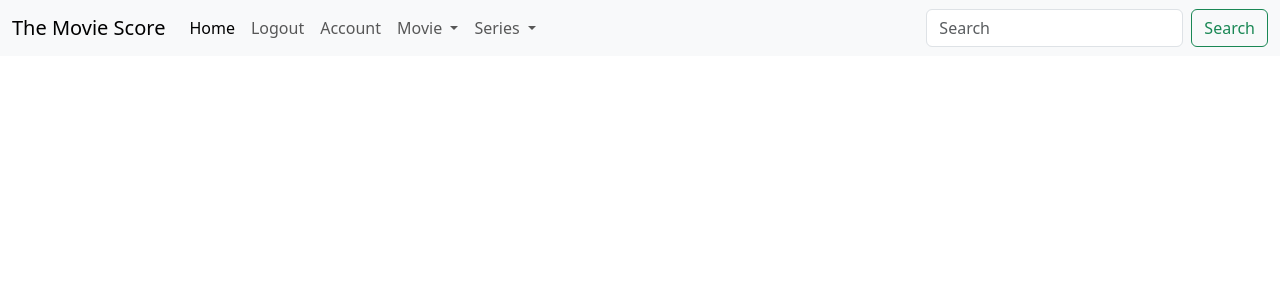
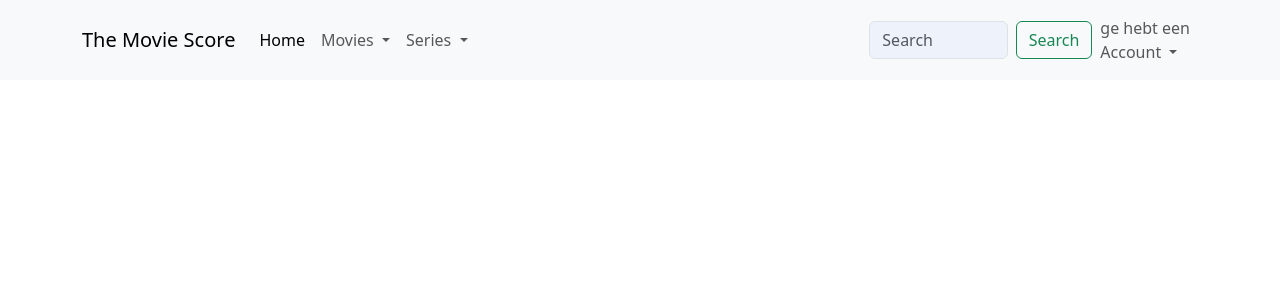
Before and after one commit to robbedeclerk/groepswerk2_review_website, a Flask app: page / in a window 1280 px wide. Shown: the top 300 px of the page. Run offline with Flask 3, Linux system fonts and the light colour scheme; the visitor is signed in with stand-in values (Sample User, id 1); data that the repository does not hold is empty; some libraries are stand-ins or nearby versions.

Commit message:
verder aan base gewerkt.

```diff
--- a/app/routes.py
+++ b/app/routes.py
@@ -193,48 +193,33 @@ def register():
 
 
 @app.route('/login', methods=['GET', 'POST'])
-# def login():
-#     # """
-#     # This function makes it possible for the user to login
-#     # """
-#     # # If the user is already logged in, he gets redirected to homepage.
-#     # if current_user.is_authenticated:
-#     #     return redirect(url_for("index"))
-#     # if request.method == 'GET':
-#     #     if 'next' in request.args:
-#     #         session['next'] = request.args.get('next')
-#     # form = LoginForm()
-#     # if form.validate_on_submit():
-#     #     user = db.session.scalar(sa.select(User).where(
-#     #         User.username == form.username.data))
-#     #     # db.session.scalar() will return the user object if it exists, or None if it does not.
-#     #     if user is None or not user.check_password(form.password.data):
-#     #         flash("Invalid username or password!")
-#     #         return redirect(url_for("login", next=request.args.get('next')))
-#     #     # .scalar() returned None or login failed on password check redirect to the login again.
-#     #     login_user(user, remember=form.remember_me.data)
-#     #     next_url = session.pop('next', None)
-#     #     if next_url:
-#     #         return redirect(next_url)
-#     #     else:
-#     #         return redirect(url_for('index'))
-#     # return render_template("login.html", title="Login", form=form)
 def login():
+    """
+    This function makes it possible for the user to login
+    """
+    # If the user is already logged in, he gets redirected to homepage.
     if current_user.is_authenticated:
-        return redirect(url_for('index'))
+        return redirect(url_for("index"))
+    if request.method == 'GET':
+        if 'next' in request.args:
+            session['next'] = request.args.get('next')
     form = LoginForm()
     if form.validate_on_submit():
-        user = db.session.scalar(
-            sa.select(User).where(User.username == form.username.data))
+        user = db.session.scalar(sa.select(User).where(
+            User.username == form.username.data))
+        # db.session.scalar() will return the user object if it exists, or None if it does not.
         if user is None or not user.check_password(form.password.data):
-            flash('Invalid username or password')
-            return redirect(url_for('login'))
+            flash("Invalid username or password!")
+            return redirect(url_for("login", next=request.args.get('next')))
+        # .scalar() returned None or login failed on password check redirect to the login again.
         login_user(user, remember=form.remember_me.data)
-        next_page = request.args.get('next')
-        if not next_page or urlsplit(next_page).netloc != '':
-            next_page = url_for('index')
-        return redirect(next_page)
-    return render_template('login.html', title='Sign In', form=form)
+        next_url = session.pop('next', None)
+        if next_url:
+            return redirect(next_url)
+        else:
+            return redirect(url_for('index'))
+    return render_template("login.html", title="Login", form=form)
+
 
 
 @app.route('/logout')
--- a/app/templates/base.html
+++ b/app/templates/base.html
@@ -14,41 +14,31 @@
 
 <body>
 <nav class="navbar navbar-expand-lg bg-body-tertiary">
-    <div class="container-fluid">
-        <a class="navbar-brand" href="#">The Movie Score</a>
+    <div class="container">
+        <a class="navbar-brand">The Movie Score</a>
         <button class="navbar-toggler" type="button" data-bs-toggle="collapse" data-bs-target="#navbarSupportedContent"
                 aria-controls="navbarSupportedContent" aria-expanded="false" aria-label="Toggle navigation">
             <span class="navbar-toggler-icon"></span>
         </button>
         <div class="collapse navbar-collapse" id="navbarSupportedContent">
-            <ul class="navbar-nav me-auto mb-2 mb-lg-0">
+            <ul class="navbar-nav w-100 mb-2 mb-lg-0">
                 <li class="nav-item">
                     <a class="nav-link active" aria-current="page" href={{ url_for('index') }}>Home</a>
                 </li>
-                {% if current_user.is_anonymous %}
-                    <li class="nav-item">
-                        <a class="nav-link" href={{ url_for('login') }}>Login</a>
-                    </li>
-                {% else %}
-                    <li class="nav-item">
-                        <a class="nav-link" href={{ url_for('logout') }}>Logout</a>
-                    </li>
-                    <li class="nav-item">
-                        <a CLASS="nav-link" href={{ url_for('profile') }}>Account</a>
-                    </li>
-                {% endif %}
+
                 <li class="nav-item dropdown">
-                    <a class="nav-link dropdown-toggle" href="#" role="button" data-bs-toggle="dropdown"
+                    <a class="nav-link dropdown-toggle" role="button" data-bs-toggle="dropdown"
                        aria-expanded="false">
-                        Movie
+                        Movies
                     </a>
                     <ul class="dropdown-menu">
-                        <li><a class="dropdown-item" href={{ url_for('search', id='popular', type='film') }}>Popular Movies</a></li>
+                        <li><a class="dropdown-item" href={{ url_for('search', id='popular', type='film') }}>Popular
+                            Movies</a></li>
                         <li><a class="dropdown-item" href={{ url_for('film_now_playing') }}>In Cinema's</a></li>
                         <li><a class="dropdown-item" href={{ url_for('movie_top_rated') }}>Top Rated</a></li>
                     </ul>
                 </li>
-             <li class="nav-item dropdown">
+                <li class="nav-item dropdown">
                     <a class="nav-link dropdown-toggle" href="#" role="button" data-bs-toggle="dropdown"
                        aria-expanded="false">
                         Series
@@ -60,17 +50,44 @@
                     </ul>
                 </li>
             </ul>
-            <form class="d-flex" role="search">
-                <input class="form-control me-2" type="search" placeholder="Search" aria-label="Search">
+            <div
+            <form class="d-flex ms-auto" role="search">
+                <input class="form-control me-2" type="search" style="float: left;background-color: #edf2fb;" id="searchInput" placeholder="Search" aria-label="Search">
                 <button class="btn btn-outline-success" type="submit">Search</button>
             </form>
         </div>
+        <div class="collapse navbar-collapse" id="navbarSupportedContent">
+            <ul class="navbar-nav me-auto mb-2 mb-lg-0">
+                <li class="nav-item dropdown">
+                    <a class="nav-link dropdown-toggle" role="button" data-bs-toggle="dropdown"
+                       aria-expanded="false"><div id="searchResults">ge hebt een </div>
+                        Account
+                    </a>
+                    <ul class="dropdown-menu">
+                        {% if current_user.is_anonymous %}
+                            <li><a class="dropdown-item" href={{ url_for('login') }}>Login</a></li>
+                        {% else %}
+                            <li class="nav-item">
+                                <a class="nav-link" href={{ url_for('logout') }}>Logout</a>
+                            </li>
+                            <li class="nav-item">
+                                <a class="nav-link" href={{ url_for('profile') }}>Edit Profile</a>
+                            </li>
+                        {% endif %}</li>
+            </ul>
+
+
+        </div>
+
+    </div>
     </div>
 </nav>
 <script src="https://cdn.jsdelivr.net/npm/bootstrap@5.3.3/dist/js/bootstrap.bundle.min.js"
         integrity="sha384-YvpcrYf0tY3lHB60NNkmXc5s9fDVZLESaAA55NDzOxhy9GkcIdslK1eN7N6jIeHz"
-        crossorigin="anonymous">
-    document.getElementById("searchInput").addEventListener("input", function() {
+        crossorigin="anonymous"></script>
+
+<script>
+document.getElementById("searchInput").addEventListener("input", function() {
   var searchText = this.value.trim();
   if (searchText !== '') {
     fetch('{{ url_for("search_movies") }}?title=' + searchText)
@@ -124,6 +141,58 @@ function clearResults() {
   resultsContainer.innerHTML = ''; // Clear results
 }
 </script>
+
+</body>
+</html>
+<style>
+.search-results {
+  width: 100%;
+}
+.dropdown {
+      position: relative;
+      display: inline-block;
+/* <<<<<<< HEAD */
+
+  }
+  .dropbtn{
+    background-color: #206bed;
+    color: black;
+    padding: 16px;
+    border: black;
+}
+
+.dropbtn a{
+  color: black;
+  padding: 12px 16px;
+  text-decoration: none;
+  display: block;
+}
+  .dropdown-content{
+    display: none;
+    position: absolute;
+    background-color: #edf2fb;
+    min-width: 160px;
+    box-shadow: 0px 8px 16px 0px rgba(0,0,0,0.2);
+    z-index: 1;
+  }
+  .dropdown-content a{
+  color: black;
+  padding: 12px 16px;
+  text-decoration: none;
+  display: block;
+}
+  .dropdown-content a:hover {background-color: #edf2fb}
+
+  /* Show the dropdown menu on hover */
+  .dropdown:hover .dropdown-content {
+  display: block;
+}
+  .dropdown:hover .dropbtn {
+  background-color: #edf2fb;
+}
+</style>
+
+
 {% block content %}{% endblock %}
 </body>
 </html>
--- a/app/templates/oldbase.html
+++ b/app/templates/oldbase.html
@@ -43,8 +43,7 @@ body,h1,h2,h3,h4,h5,h6 {font-family: "Karma", "sans-serif"}
                     <div role="menuitem"><a href="/serie/top-rated">Best beoordeeld</a></div>
         </div>
         </div></div>
-    </nav>
-  </nav>
+
   <div class="w3-top">
     <div class="w3-xlarge" style="max-width:95%;margin:auto">
       <div class="w3-button w3-padding-16" style='float:left;' onclick="w3_open()">☰</div>
```
